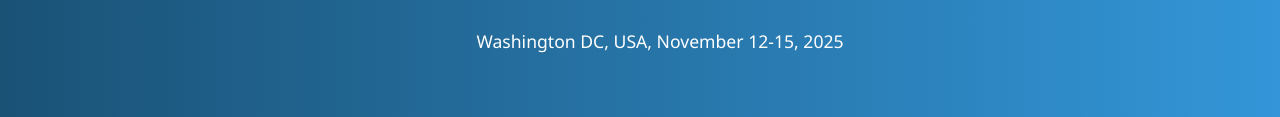
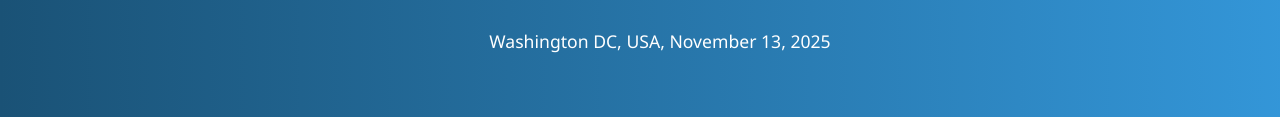
Before and after one commit to UMRec/UMRec.github.io, a plain HTML site: page index.html in a window 1280 px wide. Shown: the part 236-353 px from the top of the page. Drawn offline with Linux system fonts and the light colour scheme.

Commit message:
Update index.html

```diff
--- a/index.html
+++ b/index.html
@@ -149,7 +149,7 @@
 <body>
     <div class="header">
         <h1>ICDM 2025 Workshop on User Modeling and Recommendation (UMRec)</h1>
-        <p>Washington DC, USA, November 12-15, 2025</p>
+        <p>Washington DC, USA, November 13, 2025</p>
     </div>
 
     <div class="content">
```
